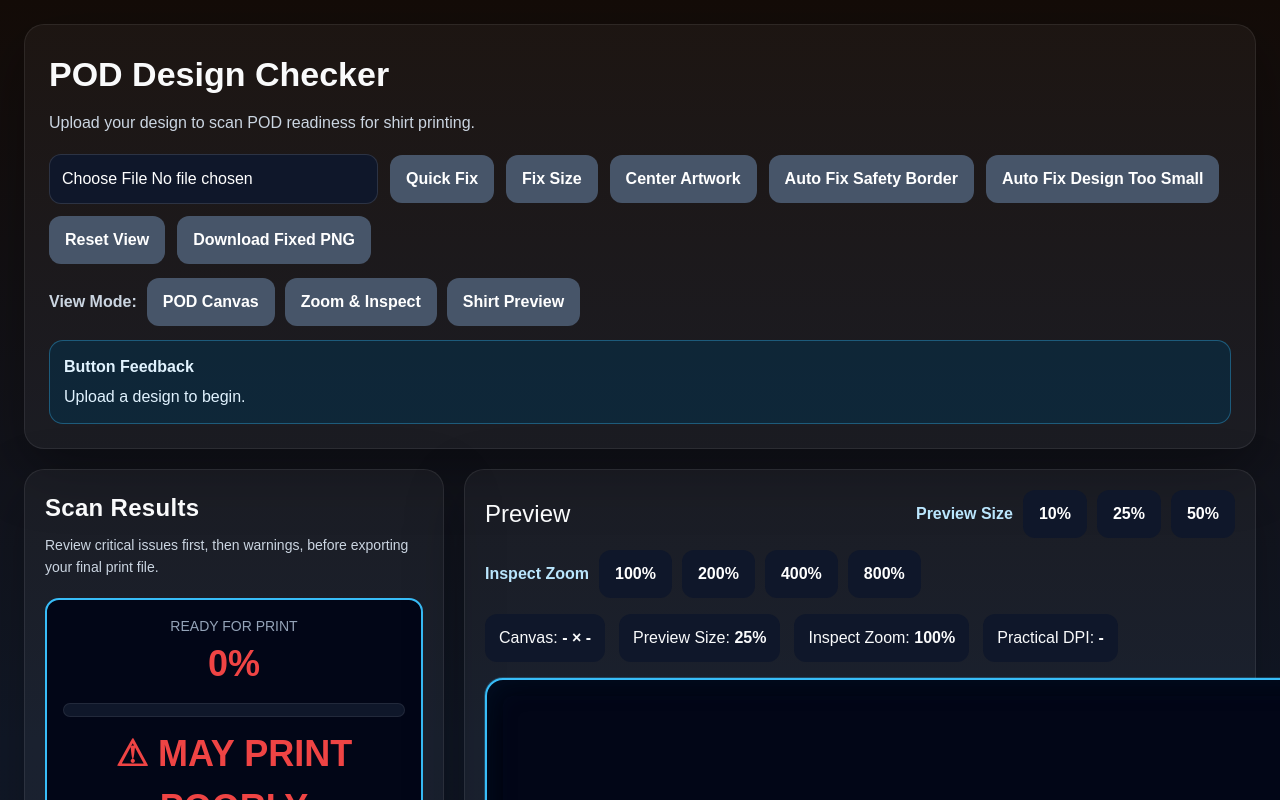
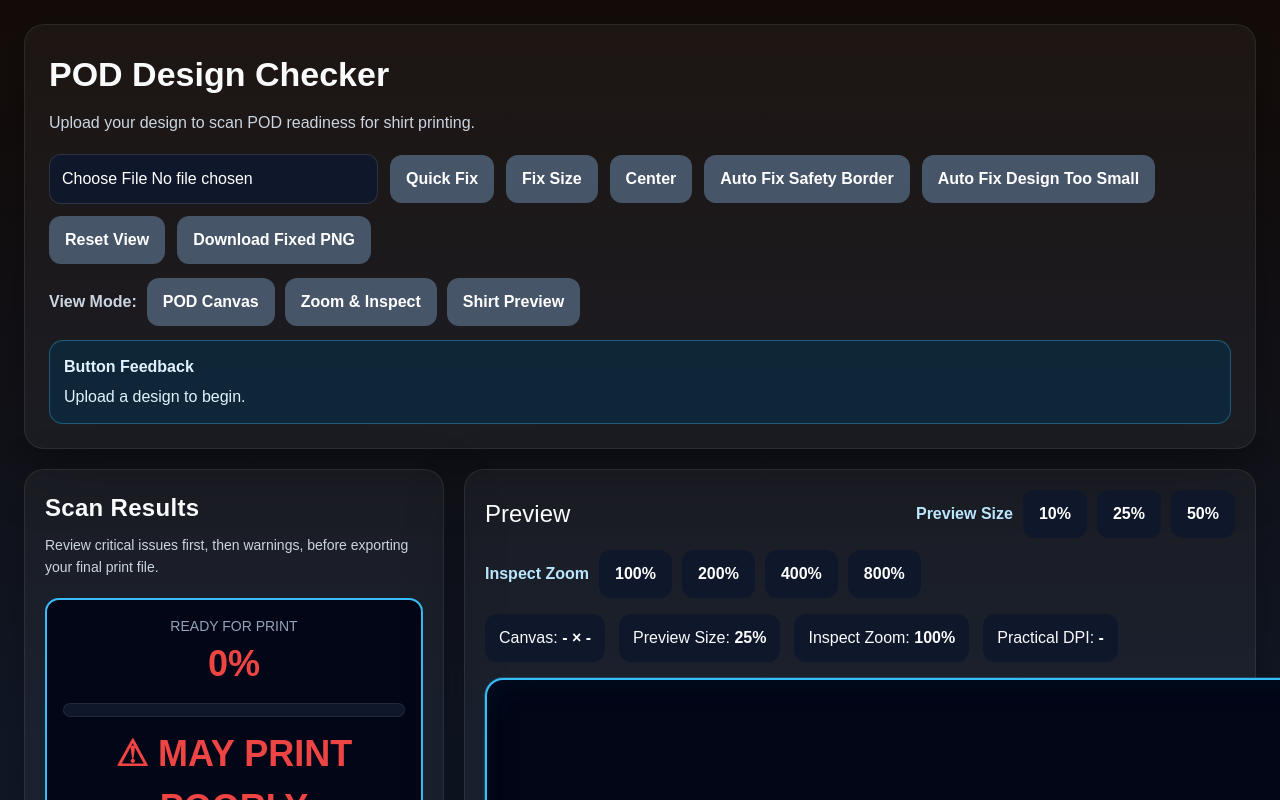
Before and after one commit to noobmacker-creator/pod-design-checker, a Next.js app: page / in a window 1280 px wide. Shown: the top 800 px of the page. Built offline with nearby package versions, Linux system fonts and the light colour scheme.

Commit message:
shorten action button labels

```diff
--- a/app/page.tsx
+++ b/app/page.tsx
@@ -1265,7 +1265,7 @@ setFakeTransparencyDetected(fakeTransparency.detected);
 
 <button onClick={handleQuickFix} disabled={!img || !originalBounds}>Quick Fix</button>
 <button onClick={handleFixCanvas} disabled={!img}>Fix Size</button>
-<button onClick={handleCenterArtwork} disabled={!img}>Center Artwork</button>
+<button onClick={handleCenterArtwork} disabled={!img}>Center</button>
 <button onClick={handleAutoFixSafetyBorder} disabled={!img || !originalBounds}>Auto Fix Safety Border</button>
 <button onClick={handleAutoFixTooSmall} disabled={!img || !originalBounds}>Auto Fix Design Too Small</button>
 <button onClick={resetToOriginalView} disabled={!img}>Reset View</button>
```
